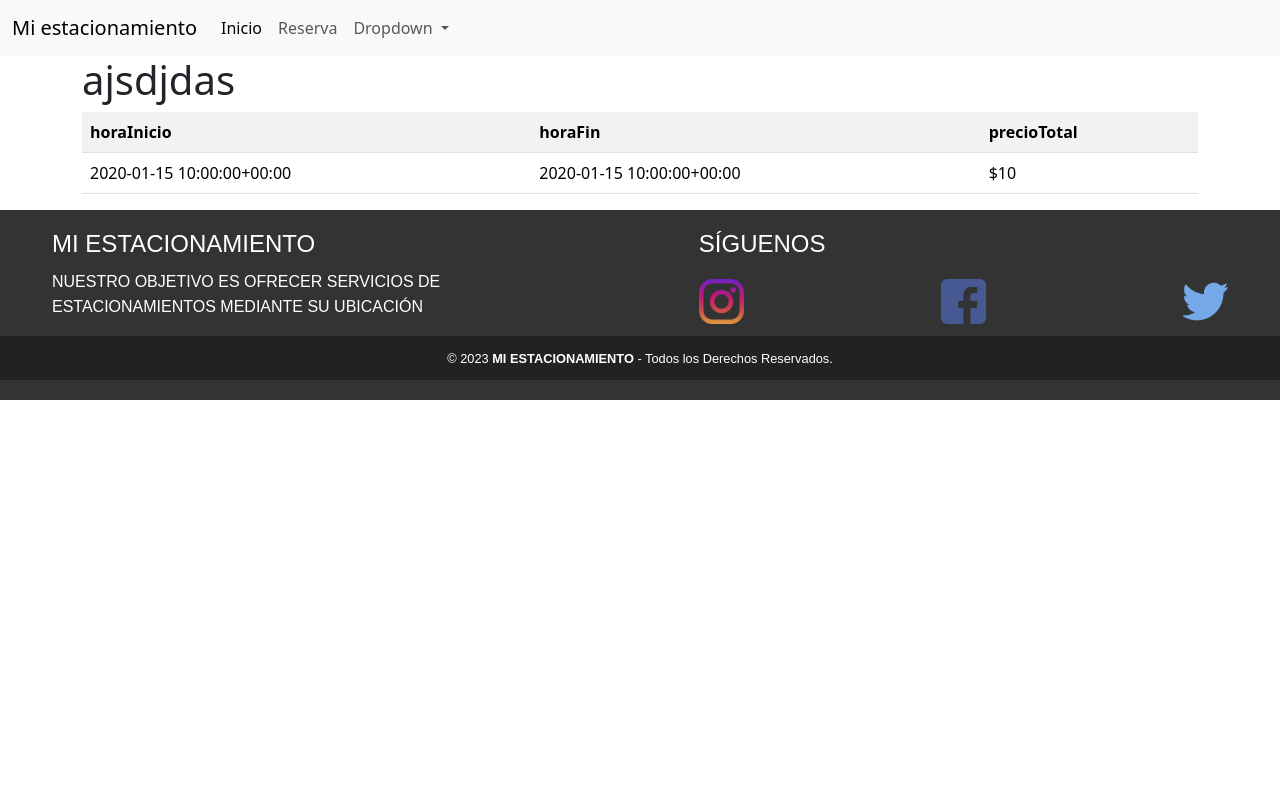
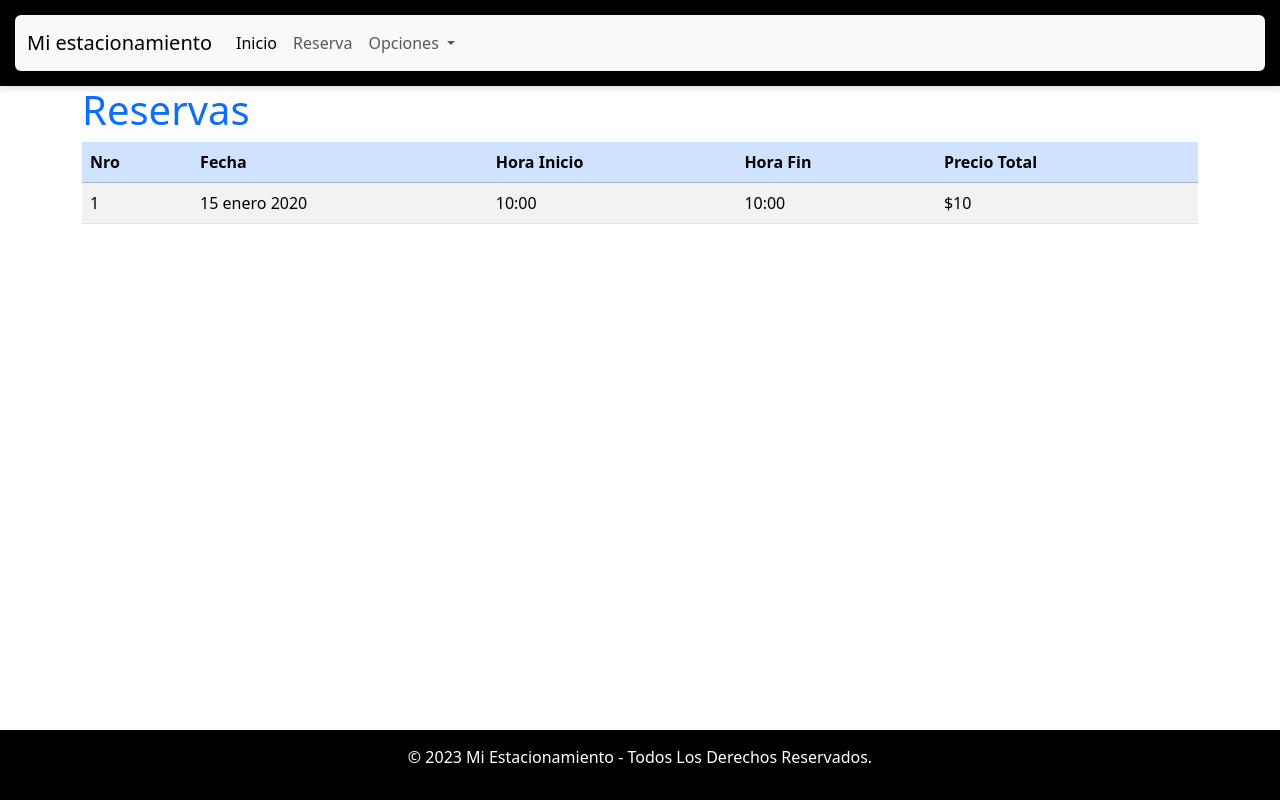
Before and after one commit to Cracklitrox/Proyecto-Mi-Estacionamiento, a Django app: page /cliente/indexCliente/listar/ in a window 1280 px wide. Run offline with Django 4.2, Linux system fonts and the light colour scheme; a user stored in the database is signed in; tables that the repository leaves empty hold one stand-in row (values such as "Sample post").

Commit message:
Se añadieron los views futuros a utilizar vehiculosCliente y tarjetaCliente , se añadió css en archivo base, se cambió el footer(queda pegado a la parte inferior), indexCliente/listar se separó la fecha de datetime

```diff
--- /dev/null
+++ b/cliente/static/css/baseCliente.css
@@ -0,0 +1,46 @@
+body {
+    margin: 0;
+    padding: 0;
+    min-height: 100vh;
+    display: flex;
+    flex-direction: column;
+}
+
+header {
+    background-color: #000000;
+    color: white;
+    padding: 15px;
+    box-shadow: 0px 4px 6px rgba(0, 0, 0, 0.1);
+}
+
+nav {
+    display: flex;
+    justify-content: space-between;
+    align-items: center;
+}
+
+navbar-brand {
+    font-size: 1.5rem;
+    font-weight: bold;
+}
+
+navbar-toggler {
+    border: none;
+}
+
+navbar-text {
+    display: flex;
+    align-items: center;
+}
+
+main {
+    flex: 1;
+}
+
+footer {
+    background-color: #000000;
+    color: white;
+    padding: 15px;
+    margin-top: auto;
+    text-align: center;
+}
--- a/cliente/templates/baseCliente.html
+++ b/cliente/templates/baseCliente.html
@@ -5,22 +5,24 @@
 <head>
   <meta charset="UTF-8">
   <meta name="viewport" content="width=device-width, initial-scale=1.0">
-    <title> {% block title %} {% endblock %} </title>
-    <link rel="stylesheet" href="{% static 'css/bloques.css' %}" />
+  <title>{% block title %}{% endblock %}</title>
+  <link rel="stylesheet" href="{% static 'css/baseCliente.css' %}" />
   <link href="https://fonts.googleapis.com/css2?family=Roboto:wght@100;400&display=swap" rel="stylesheet" />
-    <link href="https://cdn.jsdelivr.net/npm/bootstrap@5.3.2/dist/css/bootstrap.min.css" rel="stylesheet" integrity="sha384-T3c6CoIi6uLrA9TneNEoa7RxnatzjcDSCmG1MXxSR1GAsXEV/Dwwykc2MPK8M2HN" crossorigin="anonymous">
+  <link href="https://cdn.jsdelivr.net/npm/bootstrap@5.3.2/dist/css/bootstrap.min.css" rel="stylesheet"
+    integrity="sha384-T3c6CoIi6uLrA9TneNEoa7RxnatzjcDSCmG1MXxSR1GAsXEV/Dwwykc2MPK8M2HN" crossorigin="anonymous">
   <link rel="stylesheet" href="https://cdnjs.cloudflare.com/ajax/libs/font-awesome/5.15.3/css/all.min.css">
 
-    {% block css%} {% endblock%}
+  {% block css%}{% endblock%}
 </head>
 
 <body>
   <!-- Header + Navbar -->
   <header>
-        <nav class="navbar navbar-expand-lg navbar-light bg-light">
+    <nav class="navbar navbar-expand-lg navbar-light bg-light rounded">
       <div class="container-fluid">
-              <a class="navbar-brand" href="{% url 'indexCliente' %}">Mi estacionamiento</a>
-              <button class="navbar-toggler" type="button" data-bs-toggle="collapse" data-bs-target="#navbarSupportedContent" aria-controls="navbarSupportedContent" aria-expanded="false" aria-label="Toggle navigation">
+        <a class="navbar-brand rounded" href="{% url 'indexCliente' %}">Mi estacionamiento</a>
+        <button class="navbar-toggler" type="button" data-bs-toggle="collapse" data-bs-target="#navbarSupportedContent"
+          aria-controls="navbarSupportedContent" aria-expanded="false" aria-label="Toggle navigation">
           <span class="navbar-toggler-icon"></span>
         </button>
         <div class="collapse navbar-collapse" id="navbarSupportedContent">
@@ -32,14 +34,17 @@
               <a class="nav-link" href="{% url 'listar' %}">Reserva</a>
             </li>
             <li class="nav-item dropdown">
-                    <a class="nav-link dropdown-toggle" href="#" id="navbarDropdown" role="button" data-bs-toggle="dropdown" aria-expanded="false">
-                      Dropdown
+              <a class="nav-link dropdown-toggle" href="#" id="navbarDropdown" role="button" data-bs-toggle="dropdown"
+                aria-expanded="false">
+                Opciones
               </a>
               <ul class="dropdown-menu" aria-labelledby="navbarDropdown">
-                      <li><a class="dropdown-item" href="#">Action</a></li>
-                      <li><a class="dropdown-item" href="#">Another action</a></li>
-                      <li><hr class="dropdown-divider"></li>
-                      <li><a class="dropdown-item" href="#">Something else here</a></li>
+                <li><a class="dropdown-item" href="{% url 'vehiculos' %}">Vehículos</a></li>
+                <li><a class="dropdown-item" href="{% url 'tarjeta' %}">Tarjetas</a></li>
+                <li>
+                  <hr class="dropdown-divider">
+                </li>
+                <li><a class="dropdown-item" href="#">Algo Adicional Aquí</a></li>
               </ul>
             </li>
           </ul>
@@ -49,33 +54,35 @@
               {% if user.is_authenticated %}
               {% if user.groups.all.0.name == 'Cliente' %}
               <li class="nav-item">
-                                      <a href="{% url 'logoutCliente' %}" class="nav-link active">Cerrar sesión</a>
+                <a href="{% url 'logoutCliente' %}" class="nav-link active btn btn-danger">Cerrar sesión</a>
               </li>
               <li class="nav-item">
                 <a href="#" class="btn btn-primary btn-sm fw-bold nav-link active">@{{ user.username }}</a>
               </li>
               {% elif user.groups.all.0.name == 'Dueno' %}
               <li class="nav-item">
-                                        <a href="{% url 'logoutCliente' %}" class="nav-link active">Cerrar sesión</a>
+                <a href="{% url 'logoutCliente' %}" class="nav-link active btn btn-danger">Cerrar sesión</a>
               </li>
               <li class="nav-item">
                 <a href="#" class="btn btn-primary btn-sm fw-bold nav-link active">@{{ user.username }}</a>
               </li>
               {% elif user.groups.all.0.name == 'AdministradorNivelPermiso3' %}
               <li class="nav-item">
-                                        <a href="{% url 'logoutCliente' %}" class="nav-link active">Cerrar sesión</a>
+                <a href="{% url 'logoutCliente' %}" class="nav-link active btn btn-danger">Cerrar sesión</a>
               </li>
               <li class="nav-item">
-                                        <a href="#" class="btn btn-primary btn-sm fw-bold nav-link active">@{{ user.username }}/Administrador</a>
+                <a href="#" class="btn btn-primary btn-sm fw-bold nav-link active">@{{ user.username
+                  }}/Administrador</a>
               </li>
               {% endif %}
               {% else %}
               <li class="nav-item">
-                                    <a href="{% url 'loginCliente' %}" class="nav-link active">Iniciar sesión</a>
+                <a href="{% url 'loginCliente' %}" class="nav-link active btn btn-success">Iniciar sesión</a>
               </li>
               <li class="nav-item">
-                                    <a href="{% url 'registerCliente' %}" class="nav-link active">Registrarse</a>
+                <a href="{% url 'registerCliente' %}" class="nav-link active btn btn-warning">Registrarse</a>
               </li>
+
 
               {% endif %}
             </ul>
@@ -89,49 +96,16 @@
   {% block content %}
 
   {% endblock %}
-
   <!-- Footer -->
-    <footer class="Piedepagina">
-        <div class="grupo1 container-fluid">
-            <div class="box">
-                <h2>MI ESTACIONAMIENTO</h2>
-                <p>
-                    NUESTRO OBJETIVO ES OFRECER SERVICIOS DE ESTACIONAMIENTOS MEDIANTE
-                    SU UBICACIÓN
-                </p>
-            </div>
-            <div class="box">
-                <h2>SÍGUENOS</h2>
-                <div class="red-social">
-                    <a href="https://www.instagram.com/" class="bi bi-instagram" target="_blank">
-                        <img src="{% static 'img/rrss/instagram.png' %}" width="45" height="45" alt="" />
-                    </a>
-                    <a href="https://es-la.facebook.com/" class="bi bi-facebook" target="_blank">
-                        <img src="{% static 'img/rrss/facebook.png' %}" width="45" height="45" alt="" />
-                    </a>
-                    <a href="https://twitter.com/?lang=es" class="bi bi-twitter" target="_blank">
-                        <img src="{% static 'img/rrss/twitter.png' %}" width="45" height="45" alt="" />
-                    </a>
-                </div>
-            </div>
-        </div>
-        <div class="grupo2">
-            <small>&copy; 2023 <b>MI ESTACIONAMIENTO</b> - Todos los Derechos
-                Reservados.</small>
-        </div>
+  <footer>
+    <p>&copy; {{ 2023 }} Mi Estacionamiento - Todos Los Derechos Reservados.</p>
   </footer>
 
-    <!-- Funciones Propias -->
-    <script src="{% static 'js/indexCliente.js' %}"></script>
-
   <!-- Scripts -->
-
   <script src="https://cdn.jsdelivr.net/npm/@popperjs/core@2.11.8/dist/umd/popper.min.js"
     integrity="sha384-I7E8VVD/ismYTF4hNIPjVp/Zjvgyol6VFvRkX/vR+Vc4jQkC+hVqc2pM8ODewa9r"
     crossorigin="anonymous"></script>
   <script src="https://cdn.jsdelivr.net/npm/bootstrap@5.3.2/dist/js/bootstrap.min.js"
     integrity="sha384-BBtl+eGJRgqQAUMxJ7pMwbEyER4l1g+O15P+16Ep7Q9Q+zqX6gSbd85u4mG4QzX+"
     crossorigin="anonymous"></script>
-</body>
-
-</html>
+</body
--- a/cliente/templates/listarReserva/listar.html
+++ b/cliente/templates/listarReserva/listar.html
@@ -7,21 +7,31 @@
 {% block content %}
 
 <div class="container">
-    <h1>ajsdjdas</h1>
-    <table class="table table-striped table-hover table-responsive-sn">
-        <tr>
-            <th>horaInicio</th>
-            <th>horaFin</th>
-            <th>precioTotal</th>
+    <h1 class="text-primary">Reservas</h1>
+    <div class="table-responsive">
+        <table class="table table-striped table-hover">
+            <thead>
+                <tr class="table-primary">
+                    <th scope="col">Nro</th>
+                    <th scope="col">Fecha</th>
+                    <th scope="col">Hora Inicio</th>
+                    <th scope="col">Hora Fin</th>
+                    <th scope="col">Precio Total</th>
                 </tr>
+            </thead>
+            <tbody>
                 {% for r in arriendos %}
                 <tr>
-            <td>{{ r.horainicio | title }}</td>
-            <td>{{ r.horafin | title }}</td>
+                    <td>{{ r.id | intcomma }}</td>
+                    <td>{{ r.horainicio|date:"d F Y" }}</td>
+                    <td>{{ r.horainicio|time:"H:i" }}</td>
+                    <td>{{ r.horafin|time:"H:i" }}</td>
                     <td>${{ r.preciototal | intcomma }}</td>
                 </tr>
                 {% endfor %}
+            </tbody>
         </table>
+    </div>
 </div>
 
 {% endblock %}
--- /dev/null
+++ b/cliente/templates/tarjeta/tarjetaCliente.html
@@ -0,0 +1 @@
+AGREGAR TARJETA
--- /dev/null
+++ b/cliente/templates/vehiculos/vehiculosCliente.html
@@ -0,0 +1 @@
+AGREGAR VEHICULOS
--- a/cliente/urls.py
+++ b/cliente/urls.py
@@ -21,6 +21,11 @@ urlpatterns = [
     path('logout_cliente/', views.logoutCliente, name='logoutCliente'),
     #Arriendo
     path('indexCliente/listar/',views.listarArriendos,name='listar'),
+    #Vehículos
+    path('indexCliente/tarjetaCliente/',views.tarjetaCliente,name='tarjeta'),
+     #Tarjetas
+    path('indexCliente/vehiculosCliente/',views.vehiculosCliente,name='vehiculos'),
+
     path('pagoCliente/',views.pagoCliente,name='pagoCliente'),
     #Estacionamiento / Arriendo
     path('indexCliente/estacionamientos/<int:id>/',views.estacionamientos,name='estacionamientos'),
--- a/cliente/views.py
+++ b/cliente/views.py
@@ -163,3 +163,19 @@ def listarArriendos(request):
     arriendos = Arriendo.objects.all()
     contexto = {'arriendos' : arriendos}
     return render(request, 'listarReserva/listar.html',contexto)
+
+
+##################################
+##          Vehículos           ##
+##################################
+@login_required(login_url="loginCliente")
+def vehiculosCliente(request):
+    return render(request, 'vehiculos/vehiculosCliente.html')
+
+
+##################################
+##          Tarjetas            ##
+##################################
+@login_required(login_url="loginCliente")
+def tarjetaCliente(request):
+    return render(request, 'tarjeta/tarjetaCliente.html')
```
Lines whose indentation alone changed are shown as unchanged.
